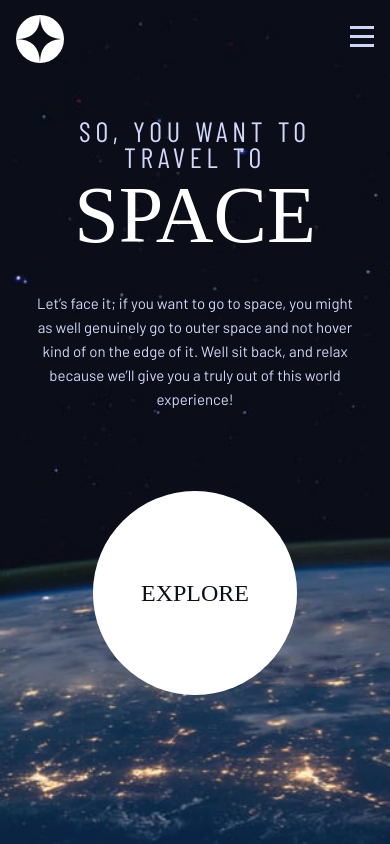
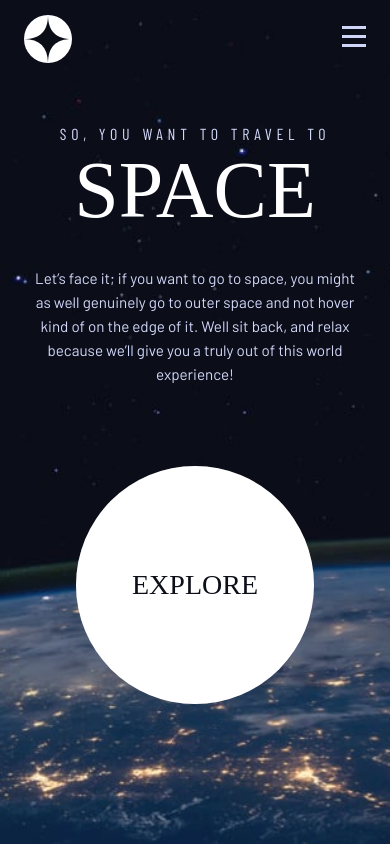
Before and after one commit to jrparente/fem-space-travel-multipage-website, a plain HTML site: page index.html in a window 390 px wide. Drawn offline with nearby package versions, Linux system fonts and the light colour scheme; a web font is replaced by a local one.

Commit message:
fixed mobile header layout and responsive font sizes

```diff
--- a/index.css
+++ b/index.css
@@ -10,12 +10,12 @@
   /*Font Size*/
   --fs-900: 5rem;
   --fs-800: 3.5rem;
-  --fs-700: 1.5rem;
-  --fs-600: 1rem;
-  --fs-500: 1.75rem;
-  --fs-400: 0.9375rem;
-  --fs-300: 1rem;
-  --fs-200: 0.875rem;
+  --fs-700: 1.75rem;
+  --fs-600: 1.5rem;
+  --fs-500: 1rem;
+  --fs-400: 0.95rem;
+  --fs-300: 0.9rem;
+  --fs-200: 0.8rem;
 
   /*Font Family*/
   --ff-header: "Bellefair", serif;
@@ -307,7 +307,6 @@ for people that prefer not to see them */
 /* ------------------- */
 
 .header {
-  justify-content: space-between;
   align-items: center;
   position: relative;
   margin-top: var(--fs-400);
@@ -329,6 +328,10 @@ for people that prefer not to see them */
 /* ------------------- */
 .logo-wrapper {
   padding-inline: var(--fs-600);
+}
+
+.menu-wrapper {
+  margin-left: auto;
 }
 
 .menu {
@@ -409,7 +412,7 @@ for people that prefer not to see them */
   .menu {
     --gap: var(--fs-600);
     padding-top: var(--fs-900);
-    padding-left: var(--fs-600) !important;
+    padding-inline: var(--fs-600) !important;
     display: none;
     position: absolute;
     top: -1.125rem;
@@ -431,7 +434,7 @@ for people that prefer not to see them */
   .nav-toggle {
     background-color: transparent;
     border: none;
-    padding-inline-end: var(--fs-600);
+    padding-inline: var(--fs-600) !important;
     z-index: 999;
     position: relative;
   }
```
